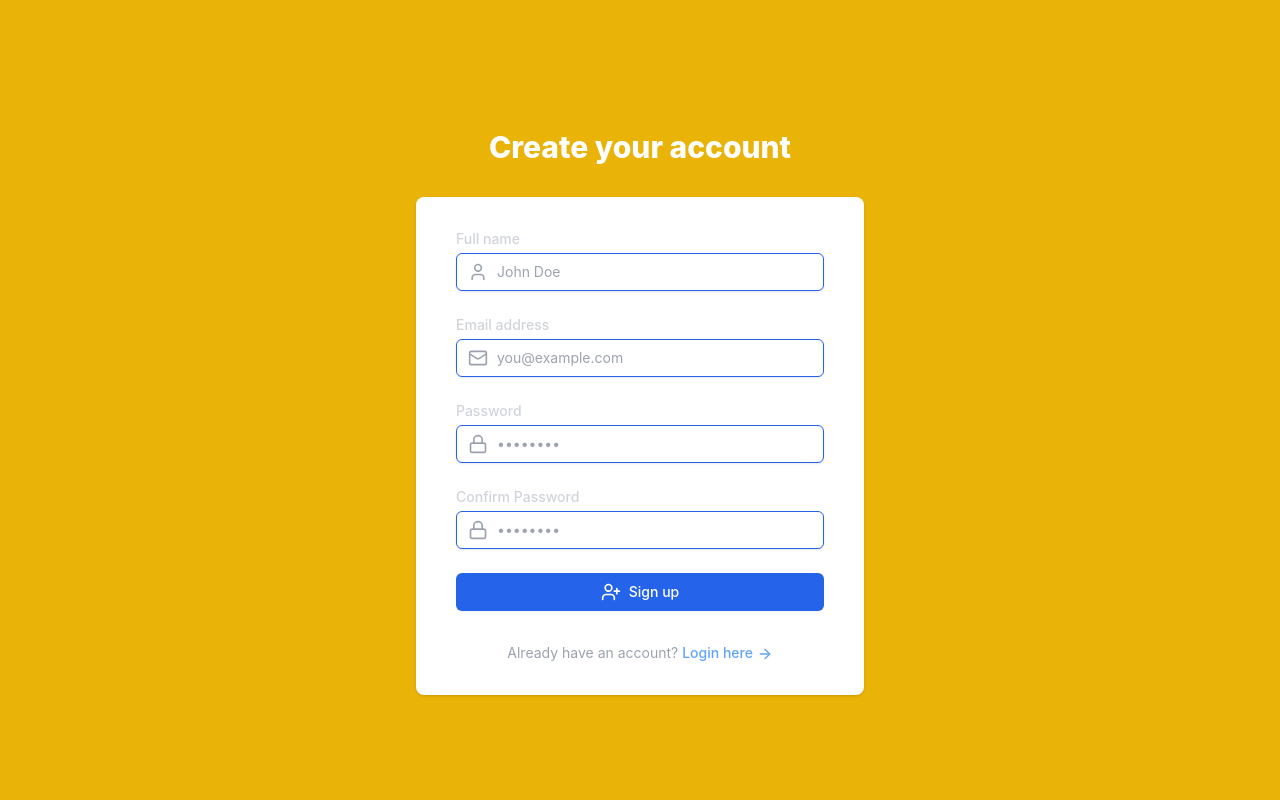
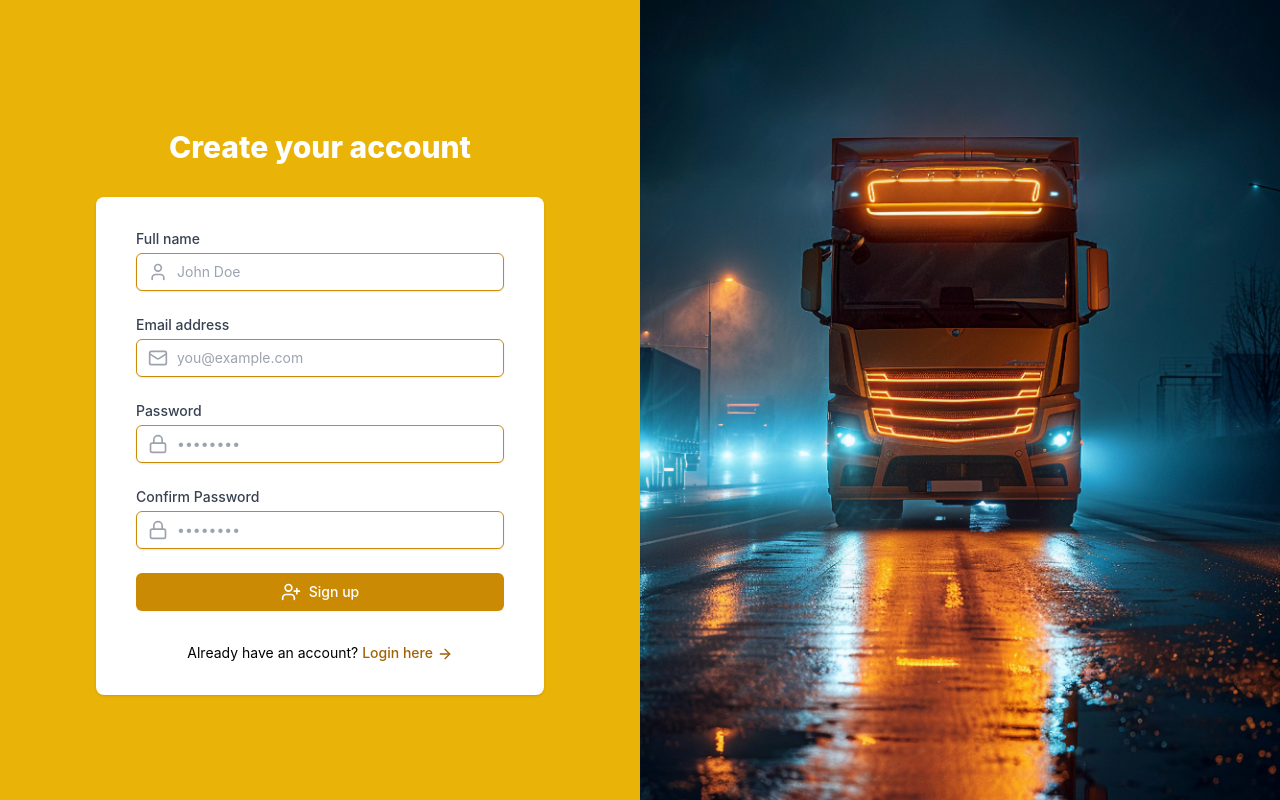
Before and after one commit to Joeeazy/fleet_mgm_system, a React (Vite) app in the folder frontend/: page /signup in a window 1280 px wide. Built offline with nearby package versions, Linux system fonts and the light colour scheme; no server answers.

Commit message:
login and signup pages modified

```diff
--- a/frontend/src/components/Navbar.jsx
+++ /dev/null
@@ -1,22 +0,0 @@
-import { Link } from "react-router-dom";
-
-export function Navbar() {
-  return (
-    <header className="bg-blue-600 text-white p-4">
-      <nav className="container mx-auto flex flex-col md:flex-row items-center justify-between">
-        <div className="text-center md:text-left">
-          <h1 className="text-3xl font-bold">Fleet Management System</h1>
-          <p className="text-xl mt-2">Managing your fleet with efficiency</p>
-        </div>
-        <div className="mt-4 md:mt-0 flex gap-4">
-          <button className="bg-white text-blue-600 px-4 py-2 rounded shadow hover:bg-blue-100">
-            <Link to={"/signup"}> Sign Up</Link>
-          </button>
-          <button className="bg-white text-blue-600 px-4 py-2 rounded shadow hover:bg-blue-100">
-            <Link to={"/login"}> Log In</Link>
-          </button>
-        </div>
-      </nav>
-    </header>
-  );
-}
--- a/frontend/src/pages/LoginPage.jsx
+++ b/frontend/src/pages/LoginPage.jsx
@@ -4,6 +4,7 @@ import { Link } from "react-router-dom";
 import { LogIn, Mail, Lock, ArrowRight, Loader } from "lucide-react";
 import { useUserStore } from "../stores/useUserStore.js";
 import { useNavigate } from "react-router-dom";
+import loginimg from "../assets/login_roadrimz.webp";
 
 function LoginPage() {
   const [email, setEmail] = useState("");
@@ -20,7 +21,9 @@ function LoginPage() {
   };
 
   return (
-    <div className="bg-yellow-500 min-h-screen flex flex-col justify-center py-12 sm:px-6 lg:px-8">
+    <div className="min-h-screen flex">
+      {/* Right-side form */}
+      <div className="bg-yellow-600 min-h-screen flex flex-col justify-center py-12 sm:px-6 lg:px-8 lg:w-1/2">
         <motion.div
           className="sm:mx-auto sm:w-full sm:max-w-md"
           initial={{ opacity: 0, y: -20 }}
@@ -43,13 +46,16 @@ function LoginPage() {
               <div>
                 <label
                   htmlFor="email"
-                className="block text-sm font-medium text-white"
+                  className="block text-sm font-medium text-gray-700"
                 >
                   Email address
                 </label>
                 <div className="mt-1 relative rounded-md shadow-sm">
                   <div className="absolute inset-y-0 left-0 pl-3 flex items-center pointer-events-none">
-                  <Mail className="h-5 w-5 text-blue-500" aria-hidden="true" />
+                    <Mail
+                      className="h-5 w-5 text-yellow-500"
+                      aria-hidden="true"
+                    />
                   </div>
                   <input
                     id="email"
@@ -59,7 +65,7 @@ function LoginPage() {
                     onChange={(e) => setEmail(e.target.value)}
                     className="block w-full px-3 py-2 pl-10 bg-white border border-gray-300
                       rounded-md shadow-sm placeholder-gray-400 text-gray-900 focus:outline-none
-                    focus:ring-blue-500 focus:border-blue-500 sm:text-sm"
+                      focus:ring-yellow-500 focus:border-yellow-500 sm:text-sm"
                     placeholder="you@example.com"
                   />
                 </div>
@@ -68,13 +74,16 @@ function LoginPage() {
               <div>
                 <label
                   htmlFor="password"
-                className="block text-sm font-medium text-white"
+                  className="block text-sm font-medium text-gray-700"
                 >
                   Password
                 </label>
                 <div className="mt-1 relative rounded-md shadow-sm">
                   <div className="absolute inset-y-0 left-0 pl-3 flex items-center pointer-events-none">
-                  <Lock className="h-5 w-5 text-blue-500" aria-hidden="true" />
+                    <Lock
+                      className="h-5 w-5 text-yellow-500"
+                      aria-hidden="true"
+                    />
                   </div>
                   <input
                     id="password"
@@ -84,7 +93,7 @@ function LoginPage() {
                     onChange={(e) => setPassword(e.target.value)}
                     className="block w-full px-3 py-2 pl-10 bg-white border border-gray-300
                       rounded-md shadow-sm placeholder-gray-400 text-gray-900 focus:outline-none
-                    focus:ring-blue-500 focus:border-blue-500 sm:text-sm"
+                      focus:ring-yellow-500 sm:text-sm"
                     placeholder="••••••••"
                   />
                 </div>
@@ -93,9 +102,9 @@ function LoginPage() {
               <button
                 type="submit"
                 className="w-full flex justify-center py-2 px-4 border border-transparent
-                rounded-md shadow-sm text-sm font-medium text-white bg-blue-600
-                hover:bg-blue-700 focus:outline-none focus:ring-2 focus:ring-offset-2
-                focus:ring-blue-500 transition duration-150 ease-in-out disabled:opacity-50"
+                  rounded-md shadow-sm text-sm font-medium text-white bg-yellow-800
+                  hover:bg-yellow-500 focus:outline-none focus:ring-2 focus:ring-offset-2
+                  focus:ring-yellow-500 transition duration-150 ease-in-out disabled:opacity-50"
                 disabled={loading}
               >
                 {loading ? (
@@ -115,11 +124,11 @@ function LoginPage() {
               </button>
             </form>
 
-          <p className="mt-8 text-center text-sm text-gray-300">
+            <p className="mt-8 text-center text-sm text-black">
               Not a member?{" "}
               <Link
                 to="/signup"
-              className="font-medium text-blue-300 hover:text-blue-200"
+                className="font-medium text-yellow-700 hover:text-yellow-600"
               >
                 Sign up now <ArrowRight className="inline h-4 w-4" />
               </Link>
@@ -127,6 +136,13 @@ function LoginPage() {
           </div>
         </motion.div>
       </div>
+
+      {/* Left-side banner */}
+      <div
+        className="hidden lg:block lg:w-1/2 bg-cover bg-center"
+        style={{ backgroundImage: `url(${loginimg})` }}
+      ></div>
+    </div>
   );
 }
 
--- a/frontend/src/pages/SignupPage.jsx
+++ b/frontend/src/pages/SignupPage.jsx
@@ -4,6 +4,7 @@ import { UserPlus, Mail, Lock, User, ArrowRight, Loader } from "lucide-react";
 import { motion } from "framer-motion";
 import { useUserStore } from "../stores/useUserStore";
 import { useNavigate } from "react-router-dom";
+import bannerimg from "../assets/roadrimz_banner.jpg";
 
 function SignUpPage() {
   const [formData, setFormData] = useState({
@@ -14,8 +15,8 @@ function SignUpPage() {
   });
 
   const { signup, loading } = useUserStore();
+  const navigate = useNavigate();
 
-  const navigate = useNavigate();
   const handleSubmit = (e) => {
     e.preventDefault();
     signup(formData);
@@ -23,7 +24,11 @@ function SignUpPage() {
   };
 
   return (
-    <div className="bg-yellow-500 min-h-screen flex flex-col justify-center py-12 sm:px-6 lg:px-8">
+    <div className="min-h-screen flex flex-col lg:flex-row">
+      {/* Left Side - Banner Image */}
+
+      {/* Right Side - Signup Form */}
+      <div className="w-full lg:w-1/2 bg-yellow-500 flex flex-col justify-center py-12 sm:px-6 lg:px-8">
         <motion.div
           className="sm:mx-auto sm:w-full sm:max-w-md"
           initial={{ opacity: 0, y: -20 }}
@@ -46,13 +51,16 @@ function SignUpPage() {
               <div>
                 <label
                   htmlFor="name"
-                className="block text-sm font-medium text-gray-300"
+                  className="block text-sm font-medium text-gray-700"
                 >
                   Full name
                 </label>
                 <div className="mt-1 relative rounded-md shadow-sm">
                   <div className="absolute inset-y-0 left-0 pl-3 flex items-center pointer-events-none">
-                  <User className="h-5 w-5 text-gray-400" aria-hidden="true" />
+                    <User
+                      className="h-5 w-5 text-gray-400"
+                      aria-hidden="true"
+                    />
                   </div>
                   <input
                     id="name"
@@ -62,8 +70,8 @@ function SignUpPage() {
                     onChange={(e) =>
                       setFormData({ ...formData, name: e.target.value })
                     }
-                  className="block w-full px-3 py-2 pl-10 bg-white text-gray-800 border border-blue-600 rounded-md shadow-sm
-									 placeholder-gray-400 focus:outline-none focus:ring-blue-500 focus:border-blue-500 sm:text-sm"
+                    className="block w-full px-3 py-2 pl-10 bg-white text-gray-800 border border-yellow-600 rounded-md shadow-sm
+                    placeholder-gray-400 focus:outline-none focus:ring-yellow-500 focus:border-yellow-500 sm:text-sm"
                     placeholder="John Doe"
                   />
                 </div>
@@ -72,13 +80,16 @@ function SignUpPage() {
               <div>
                 <label
                   htmlFor="email"
-                className="block text-sm font-medium text-gray-300"
+                  className="block text-sm font-medium text-gray-700"
                 >
                   Email address
                 </label>
                 <div className="mt-1 relative rounded-md shadow-sm">
                   <div className="absolute inset-y-0 left-0 pl-3 flex items-center pointer-events-none">
-                  <Mail className="h-5 w-5 text-gray-400" aria-hidden="true" />
+                    <Mail
+                      className="h-5 w-5 text-gray-400"
+                      aria-hidden="true"
+                    />
                   </div>
                   <input
                     id="email"
@@ -88,8 +99,8 @@ function SignUpPage() {
                     onChange={(e) =>
                       setFormData({ ...formData, email: e.target.value })
                     }
-                  className=" block w-full px-3 py-2 pl-10 bg-white text-gray-800  border border-blue-600
-									rounded-md shadow-sm placeholder-gray-400 focus:outline-none focus:ring-blue-500 focus:border-blue-500 sm:text-sm"
+                    className=" block w-full px-3 py-2 pl-10 bg-white text-gray-800  border border-yellow-600
+                    rounded-md shadow-sm placeholder-gray-400 focus:outline-none focus:ring-yellow-500 focus:border-yellow-500 sm:text-sm"
                     placeholder="you@example.com"
                   />
                 </div>
@@ -98,13 +109,16 @@ function SignUpPage() {
               <div>
                 <label
                   htmlFor="password"
-                className="block text-sm font-medium text-gray-300"
+                  className="block text-sm font-medium text-gray-700"
                 >
                   Password
                 </label>
                 <div className="mt-1 relative rounded-md shadow-sm">
                   <div className="absolute inset-y-0 left-0 pl-3 flex items-center pointer-events-none">
-                  <Lock className="h-5 w-5 text-gray-400" aria-hidden="true" />
+                    <Lock
+                      className="h-5 w-5 text-gray-400"
+                      aria-hidden="true"
+                    />
                   </div>
                   <input
                     id="password"
@@ -114,8 +128,8 @@ function SignUpPage() {
                     onChange={(e) =>
                       setFormData({ ...formData, password: e.target.value })
                     }
-                  className=" block w-full px-3 py-2 pl-10 bg-white text-gray-800  border border-blue-600
-									rounded-md shadow-sm placeholder-gray-400 focus:outline-none focus:ring-blue-500 focus:border-blue-500 sm:text-sm"
+                    className=" block w-full px-3 py-2 pl-10 bg-white text-gray-800  border border-yellow-600
+                    rounded-md shadow-sm placeholder-gray-400 focus:outline-none focus:ring-yellow-500 focus:border-yellow-500 sm:text-sm"
                     placeholder="••••••••"
                   />
                 </div>
@@ -124,13 +138,16 @@ function SignUpPage() {
               <div>
                 <label
                   htmlFor="confirmPassword"
-                className="block text-sm font-medium text-gray-300"
+                  className="block text-sm font-medium text-gray-700"
                 >
                   Confirm Password
                 </label>
                 <div className="mt-1 relative rounded-md shadow-sm">
                   <div className="absolute inset-y-0 left-0 pl-3 flex items-center pointer-events-none">
-                  <Lock className="h-5 w-5 text-gray-400" aria-hidden="true" />
+                    <Lock
+                      className="h-5 w-5 text-gray-400"
+                      aria-hidden="true"
+                    />
                   </div>
                   <input
                     id="confirmPassword"
@@ -143,7 +160,7 @@ function SignUpPage() {
                         confirmPassword: e.target.value,
                       })
                     }
-                  className=" block w-full px-3 py-2 pl-10 bg-white text-gray-800  border border-blue-600 rounded-md shadow-sm placeholder-gray-400 focus:outline-none focus:ring-blue-500 focus:border-blue-500 sm:text-sm"
+                    className=" block w-full px-3 py-2 pl-10 bg-white text-gray-800  border border-yellow-600 rounded-md shadow-sm placeholder-gray-400 focus:outline-none focus:ring-blue-500 focus:border-blue-500 sm:text-sm"
                     placeholder="••••••••"
                   />
                 </div>
@@ -151,7 +168,7 @@ function SignUpPage() {
 
               <button
                 type="submit"
-              className="w-full flex justify-center py-2 px-4 border border-transparent rounded-md shadow-sm text-sm font-medium text-white bg-blue-600 hover:bg-blue-700 focus:outline-none focus:ring-2 focus:ring-offset-2 focus:ring-blue-500 transition duration-150 ease-in-out disabled:opacity-50"
+                className="w-full flex justify-center py-2 px-4 border border-transparent rounded-md shadow-sm text-sm font-medium text-white bg-yellow-600 hover:bg-yellow-700 focus:outline-none focus:ring-2 focus:ring-offset-2 focus:ring-blue-500 transition duration-150 ease-in-out disabled:opacity-50"
                 disabled={loading}
               >
                 {loading ? (
@@ -170,11 +187,11 @@ function SignUpPage() {
                 )}
               </button>
             </form>
-          <p className="mt-8 text-center text-sm text-gray-400">
+            <p className="mt-8 text-center text-sm text-black">
               Already have an account?{" "}
               <Link
                 to="/login"
-              className="font-medium text-blue-400 hover:text-blue-300"
+                className="font-medium text-yellow-700 hover:text-yellow-500"
               >
                 Login here <ArrowRight className="inline h-4 w-4" />
               </Link>
@@ -182,6 +199,15 @@ function SignUpPage() {
           </div>
         </motion.div>
       </div>
+
+      <motion.div
+        initial={{ opacity: 0, y: -20 }}
+        animate={{ opacity: 1, y: 0 }}
+        transition={{ duration: 0.8 }}
+        className="hidden lg:block lg:w-1/2 bg-cover bg-center"
+        style={{ backgroundImage: `url(${bannerimg})` }}
+      ></motion.div>
+    </div>
   );
 }
 
```
Also changed, not shown: frontend/src/assets/login_roadrimz.webp (added), frontend/src/assets/roadrimz_banner.jpg (added). Lines whose indentation alone changed are shown as unchanged.
